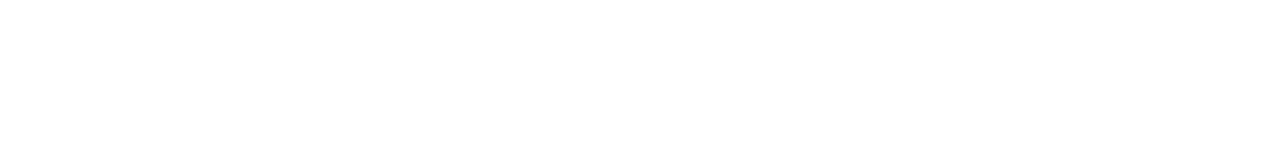
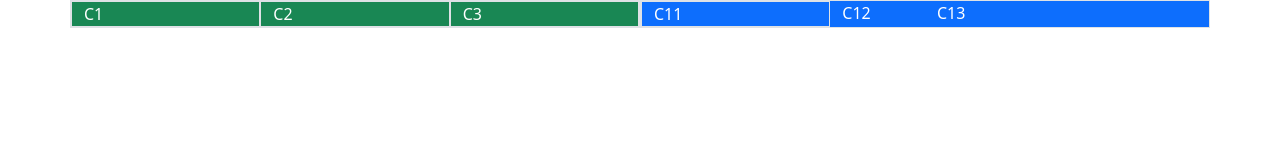
Before and after one commit to Vadok33/Marcas_Dam, a plain HTML site: page boostrap/ejercicio4.html in a window 1280 px wide. Drawn offline with nearby package versions, Linux system fonts and the light colour scheme.

Commit message:
cambios bootstrap

```diff
--- a/boostrap/ejercicio4.html
+++ b/boostrap/ejercicio4.html
@@ -8,9 +8,40 @@
     <link href="https://cdn.jsdelivr.net/npm/bootstrap@5.2.3/dist/css/bootstrap.min.css" rel="stylesheet" integrity="sha384-rbsA2VBKQhggwzxH7pPCaAqO46MgnOM80zW1RWuH61DGLwZJEdK2Kadq2F9CUG65" crossorigin="anonymous">
     <!-- JavaScript Bundle with Popper -->
     <script src="https://cdn.jsdelivr.net/npm/bootstrap@5.2.3/dist/js/bootstrap.bundle.min.js" integrity="sha384-kenU1KFdBIe4zVF0s0G1M5b4hcpxyD9F7jL+jjXkk+Q2h455rYXK/7HAuoJl+0I4" crossorigin="anonymous"></script>
-    <title>Document</title>
+    <title>Responsive View</title>
 </head>
 <body>
+    <div class="container">
+        <div class="row">
+            <div class="col border text-white bg-success">
+                <div class="row">
+                    <div class="col border">
+                        C1
+                    </div>
+                    <div class="col border">
+                        C2
+                    </div>
+                    <div class="col border">
+                        C3
+                    </div>
+                </div>
+
+            </div>
+            <div class="col border text-white bg-primary">
+                <div class="row">
+                    <div class="col-4 border">
+                        C11
+                    </div>
+                    <div class="col-2">
+                        C12
+                    </div>
+                    <div class="col-6">
+                        C13
+                    </div>
+                </div>
+            </div>
+        </div>
+    </div>
 
 </body>
 </html>
```
Also changed, not shown: boostrap/ejercicio5.html (+20 -1 lines).
